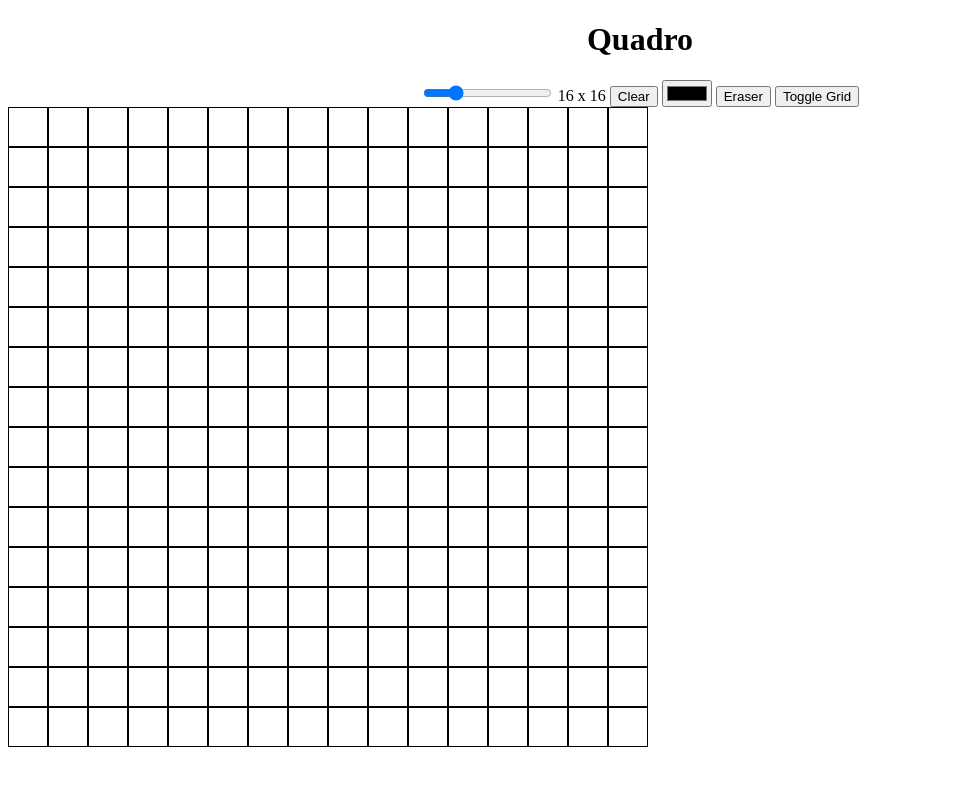
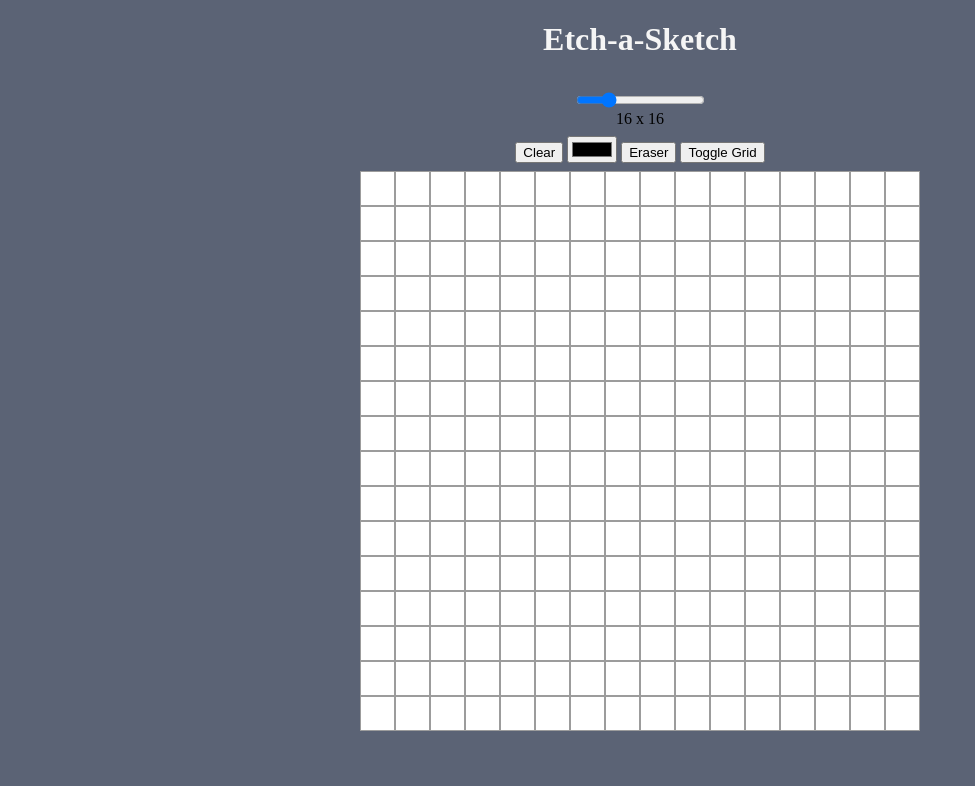
Before and after one commit to yagorocha99/etch-a-sketch, a plain HTML site: page index.html in a window 1280 px wide. Shown: the whole page, without its empty margins (0-975 px from the left). Drawn offline with Linux system fonts and the light colour scheme.

Commit message:
Align all itens on center and add some style

```diff
--- a/index.html
+++ b/index.html
@@ -6,25 +6,30 @@
         <title>Etch-a-Sketch</title>
         <link rel="stylesheet" href="style.css">
     </head>
+
     <body>
+        <h1>Etch-a-Sketch</h1>
+
         <div class="container">
-
-            <h1>Quadro</h1>
 
             <input id="gridRange" type="range" min="2" max="64" value="16" onchange="change();">
             <span id="gridSize">16 x 16</span>
 
-            <button onclick="clearGrid()">Clear</button>
+            <div class="buttons-container">
+                <button onclick="clearGrid()">Clear</button>
 
-            <input type="color" id="inputColor">
+                <input type="color" id="inputColor">
 
-            <button onclick="toggleEraser()">Eraser</button>
+                <button onclick="toggleEraser()">Eraser</button>
 
-            <button onclick="toggleGrid()">Toggle Grid</button>
+                <button onclick="toggleGrid()">Toggle Grid</button>
+            </div>
 
             <div id="gridContainer"></div>
 
         </div>
     </body>
+
     <script src="main.js"></script>
+
 </html>
--- a/main.js
+++ b/main.js
@@ -13,7 +13,7 @@ function change() {
 
 function createGrid() {
     let size = parseInt(gridRange.value);
-    let containerWidth = Math.min(window.innerWidth, window.innerHeight) * 0.8;
+    let containerWidth = Math.min(window.innerWidth, window.innerHeight) * 0.7;
     let inputColor = document.querySelector("#inputColor");
 
     container.innerHTML = '';
@@ -23,7 +23,7 @@ function createGrid() {
         gridSquare.classList.add("grid-square");
 
         if (gridMode) {
-            gridSquare.style.border = "0.1vh solid #000";
+            gridSquare.style.border = "0.1vh solid #9c9c9c";
         }
 
         container.appendChild(gridSquare);
@@ -94,7 +94,7 @@ function updateGridStyles() {
 
     gridSquares.forEach(gridSquare => {
         if (gridMode) {
-            gridSquare.style.border = "0.1vh solid #000";
+            gridSquare.style.border = "0.1vh solid #9c9c9c";
         } else {
             gridSquare.style.border = "none";
         }
--- a/style.css
+++ b/style.css
@@ -1,9 +1,34 @@
 body {
     user-select: none;
+    background-color: #5B6375;
+}
+
+h1{
+    text-align: center;
+    color: whitesmoke;
 }
 
 .container{
+    display: grid;
     text-align: center;
+    place-items: center;
+    padding-top: 10px;
+    padding-bottom: 40px;
+    margin-right: 300px;
+    margin-left: 300px;
+}
+
+.buttons-container{
+    margin: 1vh;
+    align-items: center;
+}
+
+.buttons-container > input {
+
+}
+
+.buttons-container > button {
+
 }
 
 #gridContainer{
@@ -11,11 +36,8 @@ body {
     flex-wrap: wrap;
 }
 
-.gridRow{
-    display: flex;
-}
-
 .grid-square{
     box-sizing: border-box;
+    background-color: white;
     transition: background-color 0.3s ease;
 }
```
